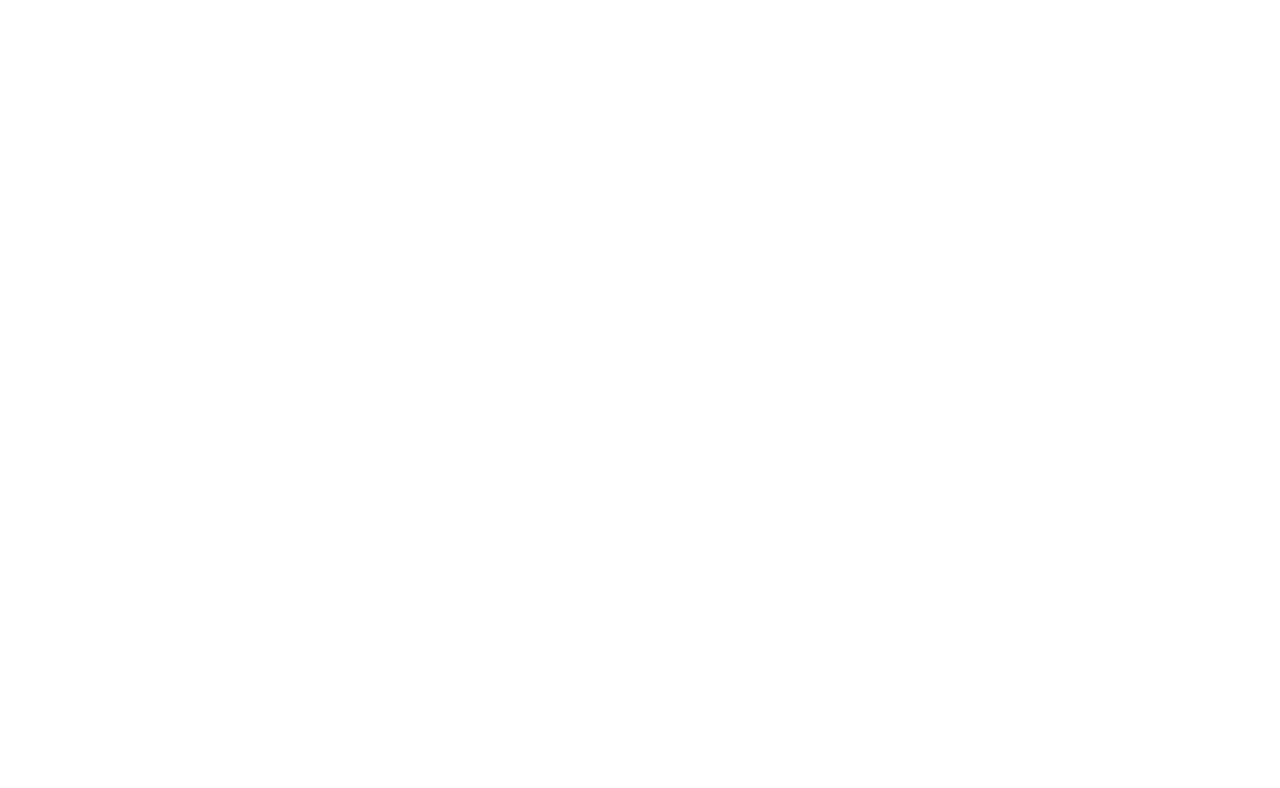
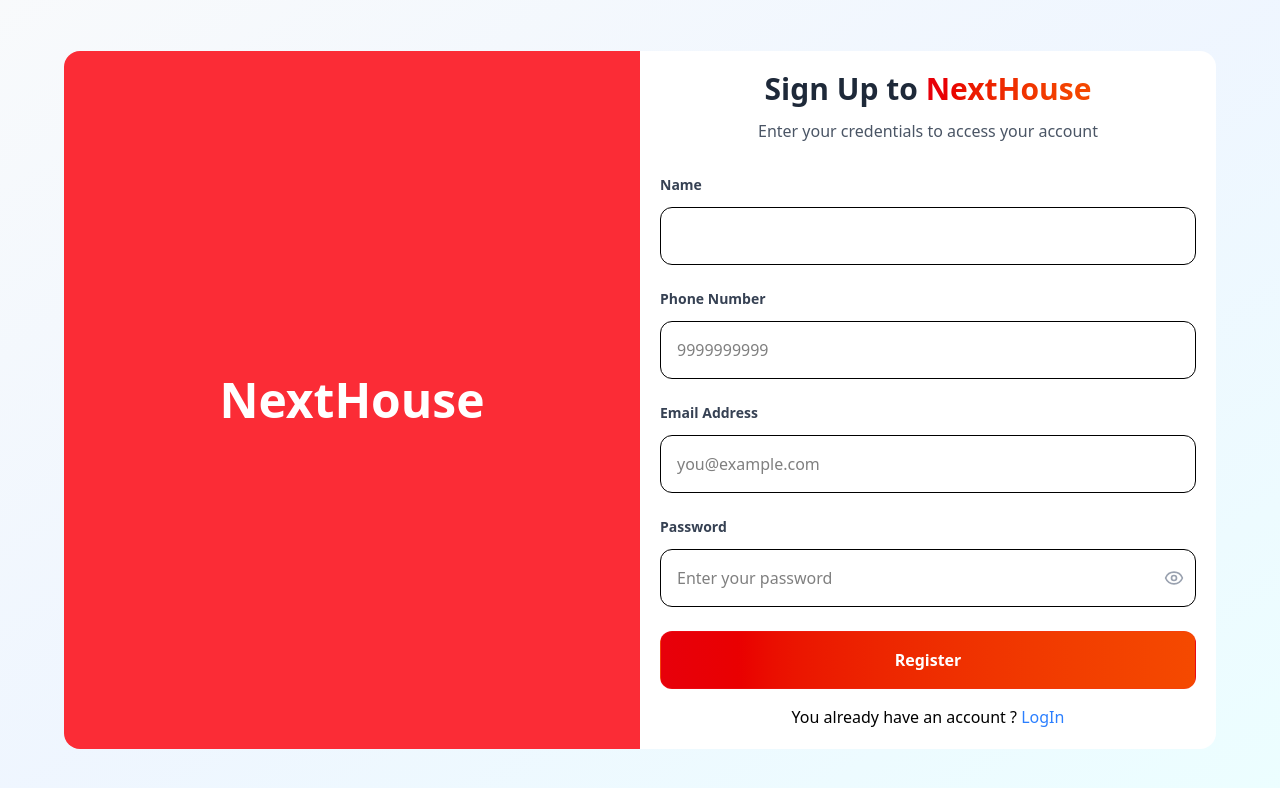
Before and after one commit to shameem-reizend/Nexthouse, a React app in the folder frontend/: page /register in a window 1280 px wide. Before the commit this address had no page. Shown: the top 788 px of the page. Built offline with nearby package versions, Linux system fonts and the light colour scheme; the HTML template or start-up script is replaced by a standard one.

Commit message:
register page created

```diff
--- a/frontend/src/App.tsx
+++ b/frontend/src/App.tsx
@@ -4,6 +4,7 @@
 import { Home } from './pages/Home';
 import { ToastContainer } from 'react-toastify'
 import { ProtectedRoutes } from './components/ProtectedRoutes';
+import { Register } from './pages/Register';
 
 export const App: React.FC = () => {
   return (
@@ -17,6 +18,7 @@
             </ProtectedRoutes>
           }/>
           <Route path='/login' element={<Login />}/>
+          <Route path='/register' element={<Register />}/>
         </Routes>
       </Router>
     </>
--- a/frontend/src/pages/Login.tsx
+++ b/frontend/src/pages/Login.tsx
@@ -1,59 +1,69 @@
-import React, { useState } from 'react';
-import { EyeOff, Eye } from 'lucide-react';
-import axios from 'axios';
-import { useNavigate } from 'react-router-dom';
- import { toast } from 'react-toastify';
+import React, { useState } from "react";
+import { EyeOff, Eye } from "lucide-react";
+import axios from "axios";
+import { useNavigate } from "react-router-dom";
+import { toast } from "react-toastify";
 
 export const Login: React.FC = () => {
-
   const [showPassword, setShowPassword] = useState(false);
   const [email, setEmail] = useState("");
   const [password, setPassword] = useState("");
 
-    const navigate = useNavigate()
+  const navigate = useNavigate();
 
   const login = async (email: string, password: string) => {
-        const response = await axios.post('http://localhost:5000/auth/login', {email, password});
+    const response = await axios.post("http://localhost:5000/auth/login", {
+      email,
+      password,
+    });
     return response.data;
-    }
+  };
 
   const handleSubmit = async (e: React.FormEvent) => {
     e.preventDefault();
     try {
       const userData = await login(email, password);
-            if(userData){
+      if (userData) {
         localStorage.setItem("userData", JSON.stringify(userData.data.user));
         localStorage.setItem("accessToken", userData.data.token);
       }
-            toast.success('login successful');
-            navigate('/')
+      toast.success("login successful");
+      navigate("/");
     } catch (err) {
       console.log(err);
-            toast.error('login failed');
+      toast.error("login failed");
     }
-    }
+  };
 
   return (
     <div className="min-h-screen bg-linear-to-br from-slate-50 via-blue-50 to-cyan-50 flex items-center justify-center p-4">
-        <div className="w-6xl flex">
-            <div className="bg-red-500 w-4xl p-4 flex justify-center items-center rounded-tl-2xl rounded-bl-2xl">
-                <div className="">
-                    <h1 className="text-white font-bold text-5xl">
+      <div className="w-full max-w-6xl flex flex-col md:flex-row">
+        <div className="bg-red-500 w-full md:w-1/2 p-4 flex justify-center items-center rounded-t-2xl md:rounded-tr-none md:rounded-l-2xl">
+          <div>
+            <h1 className="text-white font-bold text-4xl md:text-5xl">
               NextHouse
             </h1>
           </div>
         </div>
-            <div className="bg-white w-4xl p-5 rounded-tr-2xl rounded-br-2xl">
+        <div className="bg-white w-full md:w-1/2 p-5 rounded-b-2xl md:rounded-bl-none md:rounded-r-2xl">
           <div className="text-center mb-8">
             <h2 className="text-3xl font-bold text-gray-800 mb-3">
-                        Sign In to <span className="bg-linear-to-r from-red-600 to-orange-600 bg-clip-text text-transparent">NextHouse</span>
+              Sign In to{" "}
+              <span className="bg-linear-to-r from-red-600 to-orange-600 bg-clip-text text-transparent">
+                NextHouse
+              </span>
             </h2>
-                    <p className="text-gray-600">Enter your credentials to access your account</p>
+            <p className="text-gray-600">
+              Enter your credentials to access your account
+            </p>
           </div>
 
-                <form onSubmit={handleSubmit} className='space-y-6'>
+          <form onSubmit={handleSubmit} className="space-y-6">
             <div className="group">
-                        <label htmlFor="email" className="block text-sm font-semibold text-gray-700 mb-3">
+              <label
+                htmlFor="email"
+                className="block text-sm font-semibold text-gray-700 mb-3"
+              >
                 Email Address
               </label>
               <div className="relative">
@@ -62,23 +72,26 @@
                   type="email"
                   value={email}
                   onChange={(e) => setEmail(e.target.value)}
-                            className={`w-full px-4 py-4 bg-white/60 backdrop-blur-sm border rounded-xl focus:ring-2 focus:ring-red-500 focus:border-transparent transition-all duration-300 `}
+                  className="w-full px-4 py-4 bg-white/60 backdrop-blur-sm border rounded-xl focus:ring-2 focus:ring-red-500 focus:border-transparent transition-all duration-300"
                   placeholder="you@example.com"
                 />
               </div>
             </div>
 
             <div className="group">
-                        <label htmlFor="password" className="block text-sm font-semibold text-gray-700 mb-3">
+              <label
+                htmlFor="password"
+                className="block text-sm font-semibold text-gray-700 mb-3"
+              >
                 Password
               </label>
               <div className="relative">
                 <input
                   id="password"
-                                type= {showPassword ? "text" : "password"}
+                  type={showPassword ? "text" : "password"}
                   value={password}
                   onChange={(e) => setPassword(e.target.value)}
-                                className={`w-full px-4 py-4 bg-white/60 backdrop-blur-sm border rounded-xl focus:ring-2 focus:ring-red-500 focus:border-transparent transition-all duration-300 `}
+                  className="w-full px-4 py-4 bg-white/60 backdrop-blur-sm border rounded-xl focus:ring-2 focus:ring-red-500 focus:border-transparent transition-all duration-300"
                   placeholder="Enter your password"
                 />
 
@@ -99,8 +112,10 @@
               SignIn
             </button>
           </form>
+
+          <h1 className="mt-4 w-full text-center">You dont have an account ? <a className="text-blue-500 hover:text-blue-400" href="/register">Register</a></h1>
         </div>
       </div>
     </div>
-  )
-}
+  );
+};
--- /dev/null
+++ b/frontend/src/pages/Register.tsx
@@ -0,0 +1,168 @@
+import axios from 'axios';
+import { Eye, EyeOff } from 'lucide-react';
+import React, { useState } from 'react'
+import { useNavigate } from 'react-router-dom';
+import { toast } from 'react-toastify';
+
+export const Register: React.FC = () => {
+
+    const [showPassword, setShowPassword] = useState(false);
+    const [email, setEmail] = useState("");
+    const [password, setPassword] = useState("");
+    const [name, setName] = useState("");
+    const [phone, setPhone] = useState("");
+
+    const navigate = useNavigate()
+
+    const register = async (email: string, password: string, name: string, phone_number: string) => {
+        const response = await axios.post(`http://localhost:5000/auth/register`, {
+            email,
+            password,
+            name,
+            phone_number
+        })
+
+        // console.log(response);
+
+        return response.data;
+    }
+
+    const handleRegister = async (e: React.FormEvent) => {
+        e.preventDefault();
+
+        try {
+            const registerData = await register(email, password, name, phone);
+            if (registerData.success == true) {
+                navigate('/login');
+                toast.success("Register Successful")
+            }
+        } catch (err) {
+            console.log(err);
+            toast.error('Something went wrong')
+        }
+    }
+
+  return (
+    <div className="min-h-screen bg-linear-to-br from-slate-50 via-blue-50 to-cyan-50 flex items-center justify-center p-4">
+      <div className="w-full max-w-6xl flex flex-col md:flex-row">
+        <div className="bg-red-500 w-full md:w-1/2 p-4 flex justify-center items-center rounded-t-2xl md:rounded-tr-none md:rounded-l-2xl">
+          <div>
+            <h1 className="text-white font-bold text-4xl md:text-5xl">
+              NextHouse
+            </h1>
+          </div>
+        </div>
+        <div className="bg-white w-full md:w-1/2 p-5 rounded-b-2xl md:rounded-bl-none md:rounded-r-2xl">
+            <div className="text-center mb-8">
+                <h2 className="text-3xl font-bold text-gray-800 mb-3">
+                Sign Up to{" "}
+                <span className="bg-linear-to-r from-red-600 to-orange-600 bg-clip-text text-transparent">
+                    NextHouse
+                </span>
+                </h2>
+                <p className="text-gray-600">
+                Enter your credentials to access your account
+                </p>
+            </div>
+
+            <form onSubmit={handleRegister} className="space-y-6">
+
+                <div className="group">
+                    <label
+                        htmlFor="name"
+                        className="block text-sm font-semibold text-gray-700 mb-3"
+                    >
+                        Name
+                    </label>
+                    <div className="relative">
+                        <input
+                        id="name"
+                        type="text"
+                        value={name}
+                        onChange={(e) => setName(e.target.value)}
+                        className="w-full px-4 py-4 bg-white/60 backdrop-blur-sm border rounded-xl focus:ring-2 focus:ring-red-500 focus:border-transparent transition-all duration-300"
+                        placeholder=""
+                        />
+                    </div>
+                </div>
+
+                <div className="group">
+                <label
+                    htmlFor="phone"
+                    className="block text-sm font-semibold text-gray-700 mb-3"
+                >
+                    Phone Number
+                </label>
+                <div className="relative">
+                    <input
+                    id="phone"
+                    type="tel"
+                    maxLength={10}
+                    value={phone}
+                    onChange={(e) => setPhone(e.target.value)}
+                    className="w-full px-4 py-4 bg-white/60 backdrop-blur-sm border rounded-xl focus:ring-2 focus:ring-red-500 focus:border-transparent transition-all duration-300"
+                    placeholder="9999999999"
+                    />
+                </div>
+                </div>
+
+                <div className="group">
+                <label
+                    htmlFor="email"
+                    className="block text-sm font-semibold text-gray-700 mb-3"
+                >
+                    Email Address
+                </label>
+                <div className="relative">
+                    <input
+                    id="email"
+                    type="email"
+                    value={email}
+                    onChange={(e) => setEmail(e.target.value)}
+                    className="w-full px-4 py-4 bg-white/60 backdrop-blur-sm border rounded-xl focus:ring-2 focus:ring-red-500 focus:border-transparent transition-all duration-300"
+                    placeholder="you@example.com"
+                    />
+                </div>
+                </div>
+
+                <div className="group">
+                <label
+                    htmlFor="password"
+                    className="block text-sm font-semibold text-gray-700 mb-3"
+                >
+                    Password
+                </label>
+                <div className="relative">
+                    <input
+                    id="password"
+                    type={showPassword ? "text" : "password"}
+                    value={password}
+                    onChange={(e) => setPassword(e.target.value)}
+                    className="w-full px-4 py-4 bg-white/60 backdrop-blur-sm border rounded-xl focus:ring-2 focus:ring-red-500 focus:border-transparent transition-all duration-300"
+                    placeholder="Enter your password"
+                    />
+
+                    <button
+                    type="button"
+                    onClick={() => setShowPassword(!showPassword)}
+                    className="cursor-pointer absolute right-3 top-1/2 transform -translate-y-1/2 text-gray-400 hover:text-gray-600 transition-colors"
+                    >
+                    {showPassword ? <EyeOff size={20} /> : <Eye size={20} />}
+                    </button>
+                </div>
+                </div>
+
+                <button
+                type="submit"
+                className="w-full group relative bg-linear-to-r from-red-600 to-orange-600 text-white py-4 rounded-xl font-semibold hover:shadow-lg transition-all duration-300 disabled:opacity-50 disabled:cursor-not-allowed hover:scale-105 disabled:hover:scale-100 border border-red-500/20 overflow-hidden"
+                >
+                Register
+                </button>
+            </form>
+
+          <h1 className="mt-4 w-full text-center">You already have an account ? <a className="text-blue-500 hover:text-blue-400" href="/login">LogIn</a></h1>
+        </div>
+      </div>
+    </div>
+  )
+}
```
Also changed, not shown: 2 other files (tests, documents, lock files or other folders). Lines whose indentation alone changed are shown as unchanged.
